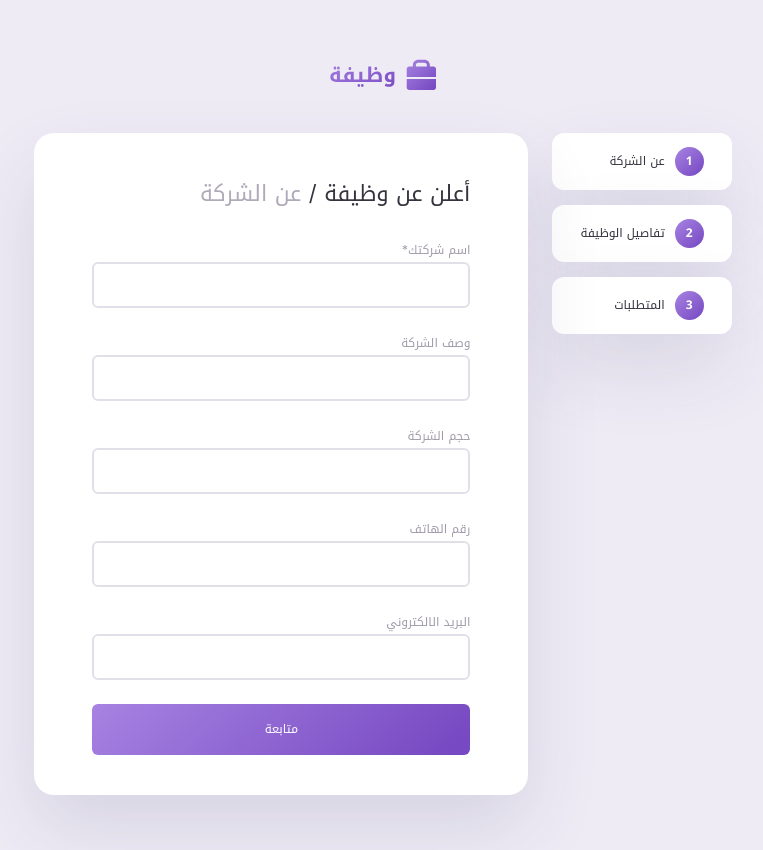
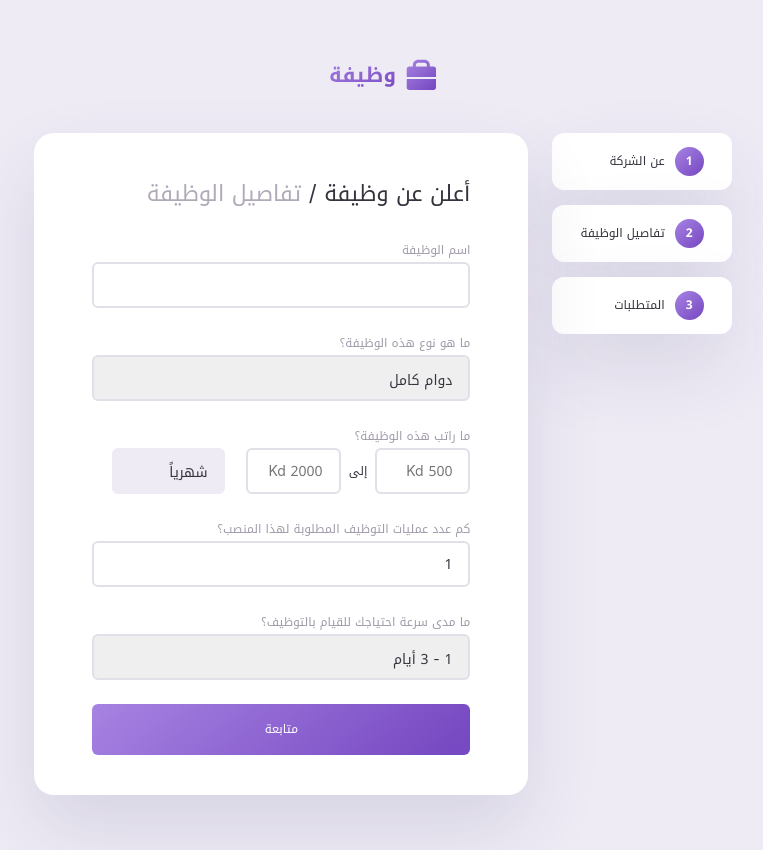
Before and after one commit to Bedoon-Jobs-Team/bedoon-jobs, a React (Create React App) app: page /offer-job in a window 1280 px wide. Shown: the whole page, without its empty margins (257-1020 px from the left). Built offline with nearby package versions, Linux system fonts and the light colour scheme; a web font is replaced by a local one.

Commit message:
added JobDetailtsForm

```diff
--- /dev/null
+++ b/src/components/Forms/OfferJob/JobDetailsForm.tsx
@@ -0,0 +1,224 @@
+import { ErrorMessage, Field, Form, Formik, FormikHelpers, useField } from "formik";
+import React, { FunctionComponent } from "react";
+import styled from "styled-components";
+import * as Yup from "yup";
+import { JobDetails } from "../../../pages/OfferJobPage";
+import { Company } from "../../../types";
+
+const RequiredMessage = "مطلوب";
+const SalaryRangeErrorMessage = "حد الاعلى للراتب يجب ان يكون اعلى من الحد الادنى";
+const employeesNeededErrorMessage = "عمليات التوظيف يجب ان تكون واحد او اكثر";
+
+const JobTypes = ["دوام كامل", "دوام جزئي", "مؤقت", "عقد", "فترة تدريب", "عمولة", "لحديثي التخرج", "دائم"];
+const SalaryPeriods = ["شهرياً"];
+const Urgencies = ["1 - 3 أيام"];
+
+interface Props {
+  onSubmit: (values: JobDetails) => void;
+  initialValues: JobDetails;
+}
+
+const JobDetailsForm: FunctionComponent<Props> = (props) => {
+  const validationSchema = Yup.object({
+    title: Yup.string().required(RequiredMessage),
+    type: Yup.string().required(RequiredMessage),
+    salaryLowerEnd: Yup.number().required(RequiredMessage),
+    salaryHigherEnd: Yup.number().min(Yup.ref("salaryLowerEnd"), SalaryRangeErrorMessage).required(RequiredMessage),
+    salaryPeriod: Yup.string().required(RequiredMessage),
+    employeesNeeded: Yup.number().min(1, employeesNeededErrorMessage).required(RequiredMessage),
+    urgency: Yup.string().required(RequiredMessage),
+  });
+
+  const onSubmit = (values: JobDetails, { setSubmitting }: FormikHelpers<JobDetails>) => {
+    props.onSubmit(values);
+  };
+
+  return (
+    <Container>
+      <FormTitle>
+        أعلن عن وظيفة /<Grey> تفاصيل الوظيفة</Grey>
+      </FormTitle>
+      <Formik initialValues={props.initialValues} validationSchema={validationSchema} onSubmit={onSubmit}>
+        <Form>
+          <Container>
+            <FieldContainer>
+              <Label htmlFor="title">اسم الوظيفة</Label>
+              <Field as={StyledField} id="title" name="title" />
+              <ErrorMessage name="title" render={(msg) => <StyledErrorMessage>{msg}</StyledErrorMessage>} />
+            </FieldContainer>
+
+            <FieldContainer>
+              <Label htmlFor="type">ما هو نوع هذه الوظيفة؟</Label>
+              <Field as={StyledSelect} id="type" name="type">
+                {JobTypes.map((jobType) => (
+                  <option value={jobType}>{jobType}</option>
+                ))}
+              </Field>
+              <ErrorMessage name="type" render={(msg) => <StyledErrorMessage>{msg}</StyledErrorMessage>} />
+            </FieldContainer>
+
+            <FieldContainer>
+              <Label>ما راتب هذه الوظيفة؟</Label>
+              <RangeContainer>
+                <Field
+                  as={StyledMiniField}
+                  id="salaryLowerEnd"
+                  name="salaryLowerEnd"
+                  type="number"
+                  placeholder="500 Kd"
+                />
+                <ToText>إلى</ToText>
+                <Field
+                  as={StyledMiniField}
+                  id="salaryHigherEnd"
+                  name="salaryHigherEnd"
+                  type="number"
+                  placeholder="2000 Kd"
+                />
+                <Field as={StyledMiniSelect} id="salaryPeriod" name="salaryPeriod">
+                  {SalaryPeriods.map((period) => (
+                    <option value={period}>{period}</option>
+                  ))}
+                </Field>
+              </RangeContainer>
+              <ErrorMessage name="salaryHigherEnd" render={(msg) => <StyledErrorMessage>{msg}</StyledErrorMessage>} />
+            </FieldContainer>
+
+            <FieldContainer>
+              <Label htmlFor="employeesNeeded">كم عدد عمليات التوظيف المطلوبة لهذا المنصب؟</Label>
+              <Field as={StyledField} id="employeesNeeded" name="employeesNeeded" type="number" />
+              <ErrorMessage name="employeesNeeded" render={(msg) => <StyledErrorMessage>{msg}</StyledErrorMessage>} />
+            </FieldContainer>
+
+            <FieldContainer>
+              <Label htmlFor="email">ما مدى سرعة احتياجك للقيام بالتوظيف؟</Label>
+              <Field as={StyledSelect} id="email" name="email" type="email">
+                {Urgencies.map((urgency) => (
+                  <option value={urgency}>{urgency}</option>
+                ))}
+              </Field>
+              <ErrorMessage name="email" render={(msg) => <StyledErrorMessage>{msg}</StyledErrorMessage>} />
+            </FieldContainer>
+
+            <Button type="submit">متابعة</Button>
+          </Container>
+        </Form>
+      </Formik>
+    </Container>
+  );
+};
+
+const Container = styled.div`
+  display: flex;
+  flex-direction: column;
+
+  /* Remove Arrows from type="number" fields for Firefox*/
+  input[type="number"] {
+    -moz-appearance: textfield;
+  }
+`;
+
+const FormTitle = styled.div`
+  font-size: 22px;
+  line-height: 42px;
+  color: #37333e;
+  margin-bottom: 24px;
+`;
+
+const Grey = styled.span`
+  color: #afa9b8;
+`;
+
+const FieldContainer = styled.div`
+  display: flex;
+  flex-direction: column;
+  margin-bottom: 24px;
+`;
+
+const Label = styled.label`
+  font-size: 12px;
+  line-height: 23px;
+  color: #a19baa;
+`;
+
+const StyledField = styled.input`
+  width: 378px;
+  height: 46px;
+  border: 2px solid #e3dfe8;
+  box-sizing: border-box;
+  border-radius: 6px;
+  font-size: 14px;
+  line-height: 27px;
+  color: #37333e;
+  padding: 9.5px 16px;
+  font-family: inherit;
+
+  /* Remove Arrows from type="number" fields */
+  ::-webkit-inner-spin-button {
+    -webkit-appearance: none;
+    margin: 0;
+  }
+  ::-webkit-outer-spin-button {
+    -webkit-appearance: none;
+    margin: 0;
+  }
+`;
+
+const StyledSelect = styled.select`
+  width: 378px;
+  height: 46px;
+  border: 2px solid #e3dfe8;
+  box-sizing: border-box;
+  border-radius: 6px;
+  font-size: 14px;
+  line-height: 27px;
+  color: #37333e;
+  padding: 9.5px 16px;
+  font-family: inherit;
+
+  -webkit-appearance: none;
+  -moz-appearance: none;
+  appearance: none; /* Remove default arrow */
+`;
+
+const RangeContainer = styled.div`
+  display: flex;
+  align-items: center;
+`;
+
+const StyledMiniField = styled(StyledField)`
+  width: 95px;
+`;
+
+const StyledMiniSelect = styled(StyledSelect)`
+  width: 113px;
+  background: #efebf5;
+  margin-right: 21px;
+  border: 1px solid #efebf5;
+`;
+
+const ToText = styled.p`
+  margin: 0 8px;
+  font-size: 12px;
+  line-height: 23px;
+  color: #37333e;
+`;
+
+const StyledErrorMessage = styled.p`
+  font-size: 12px;
+  line-height: 23px;
+  color: #d1365d;
+`;
+
+const Button = styled.button`
+  background: linear-gradient(138.12deg, #a783e2 -0.01%, #7749c2 94.77%);
+  border-radius: 6px;
+  font-size: 12px;
+  line-height: 23px;
+  font-family: inherit;
+  color: #ffffff;
+  padding: 14px 171px;
+  border: none;
+`;
+
+export default JobDetailsForm;
--- a/src/pages/OfferJobPage.tsx
+++ b/src/pages/OfferJobPage.tsx
@@ -2,33 +2,52 @@ import React, { FunctionComponent, useState } from "react";
 import styled from "styled-components";
 import { ReactComponent as Logo } from "../assets/icons/Logo.svg";
 import AboutCompanyForm from "../components/Forms/OfferJob/AboutCompanyForm";
+import JobDetailsForm from "../components/Forms/OfferJob/JobDetailsForm";
 import { Company } from "../types";
 
-const emptyCompany: Company = { name: "", description: "", size: "", phone: "", email: "" };
+export type JobDetails = {
+  title: string;
+  type: string;
+  salaryLowerEnd?: number;
+  salaryHigherEnd?: number;
+  salaryPeriod: string;
+  employeesNeeded: number;
+  urgency: string;
+};
+
+const defaultCompany: Company = { name: "", description: "", size: "", phone: "", email: "" };
+const defaultJobDetails: JobDetails = {
+  title: "",
+  type: "دوام كامل",
+  salaryPeriod: "شهرياً",
+  employeesNeeded: 1,
+  urgency: "1 - 3 أيام",
+};
 
 const OfferJobPage: FunctionComponent = () => {
-  const [currentStep, setCurrentStep] = useState(1);
-  const [currentCompanyDetails, setCurrentCompanyDetails] = useState<Company>(emptyCompany);
+  const [currentStep, setCurrentStep] = useState(2);
+  const [companyDetails, setCompanyDetails] = useState<Company>(defaultCompany);
+  const [jobDetails, setJobDetails] = useState<JobDetails>(defaultJobDetails);
 
   const steps = new Map<number, JSX.Element>([
     [
       1,
       <AboutCompanyForm
-        onSubmit={(company) => {
-          setCurrentCompanyDetails(company);
+        onSubmit={(values) => {
+          setCompanyDetails(values);
           setCurrentStep(currentStep + 1);
         }}
-        initialValues={currentCompanyDetails}
+        initialValues={companyDetails}
       />,
     ],
     [
       2,
-      <AboutCompanyForm
-        onSubmit={(company) => {
-          setCurrentCompanyDetails(company);
+      <JobDetailsForm
+        onSubmit={(values) => {
+          setJobDetails(values);
           setCurrentStep(currentStep + 1);
         }}
-        initialValues={currentCompanyDetails}
+        initialValues={jobDetails}
       />,
     ],
   ]);
```
